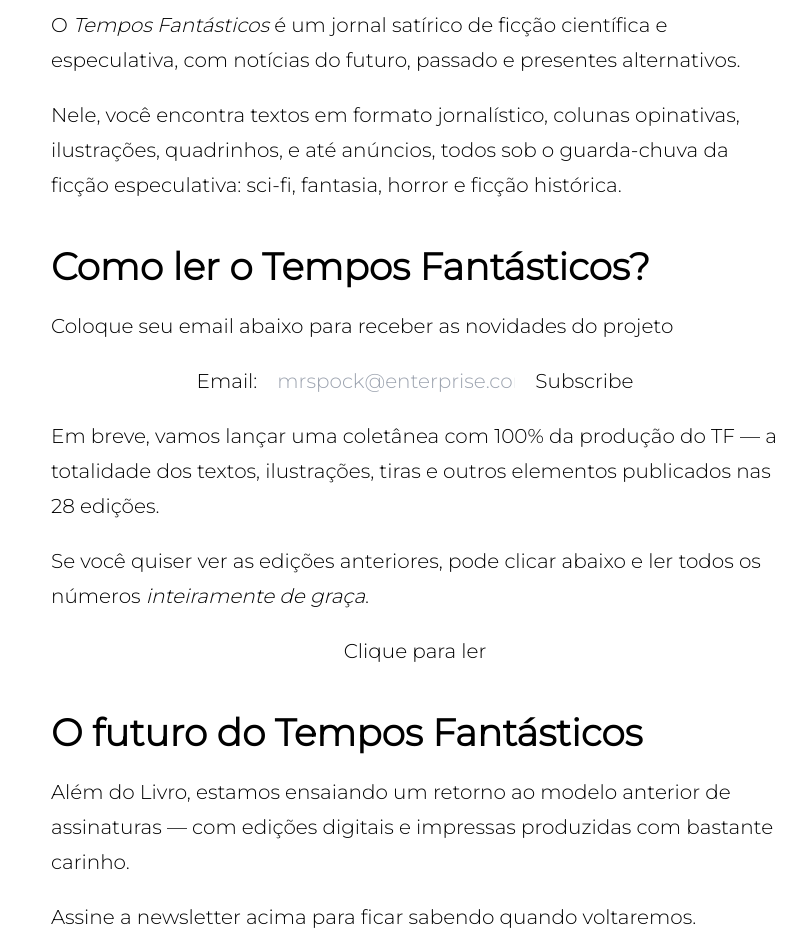
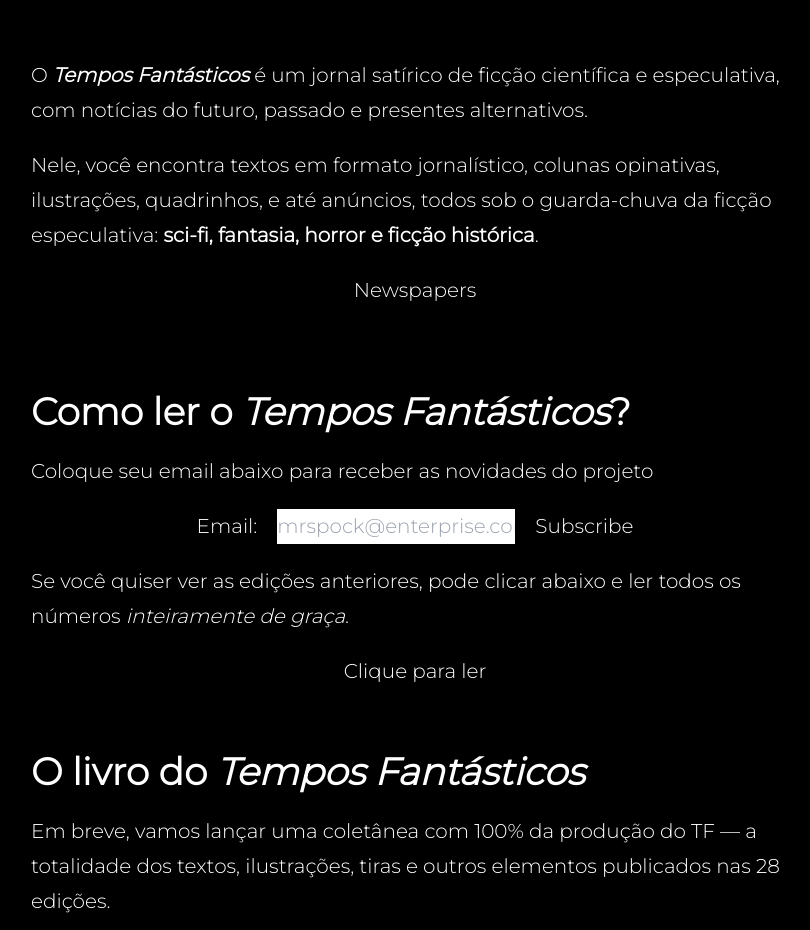
Before and after one commit to angelod1as/temposfantasticos, a Next.js app: page / in a window 1280 px wide. Shown: the part 232-1162 px from the top of the page, without its empty margins (225-1035 px from the left). Built offline with nearby package versions, Linux system fonts and the light colour scheme.

Commit message:
Update Page

```diff
--- a/src/app/globals.css
+++ b/src/app/globals.css
@@ -13,22 +13,18 @@
   --font-montserrat: "Montserrat";
 }
 
-html {
-  @apply font-serif flex flex-col justify-center items-center text-xl;
-}
-
-main {
-  @apply max-w-screen-md py-8 px-4;
-}
-
 h1 {
   @apply text-5xl w-full;
 }
 
 h2 {
-  @apply text-3xl w-full font-bold;
+  @apply text-3xl w-full font-bold mt-8;
 }
 
 p {
   @apply w-full;
 }
+
+b {
+  font-weight: 900;
+}
--- a/src/app/home/Home.tsx
+++ b/src/app/home/Home.tsx
@@ -1,8 +1,10 @@
 import { Button } from "@/components/Button"
 import { Link } from "@/components/Link"
 import { Logo } from "@/components/Logo"
+import { Newspapers } from "@/components/Newspapers"
 import { Separator } from "@/components/Separator"
 import { Substack } from "@/components/Substack"
+import { TF } from "@/components/TF"
 import React from "react"
 
 const driveUrl =
@@ -12,26 +14,27 @@ export const Home = () => {
   return (
     <div className="flex-center gap-4">
       <h1 className="hidden">Tempos Fantásticos</h1>
-      <Logo className="max-w-md" />
+      <Logo className="max-w-md mb-8" />
       <p>
-        O <i>Tempos Fantásticos</i> é um jornal satírico de ficção científica e
-        especulativa, com notícias do futuro, passado e presentes alternativos.
+        O <TF /> é um jornal satírico de ficção científica e especulativa, com
+        notícias do futuro, passado e presentes alternativos.
       </p>
       <p>
         Nele, você encontra textos em formato jornalístico, colunas opinativas,
         ilustrações, quadrinhos, e até anúncios, todos sob o guarda-chuva da
         ficção especulativa: <b>sci-fi, fantasia, horror e ficção histórica</b>.
       </p>
+      <Newspapers />
+
       <Separator />
-      <h2>Como ler o Tempos Fantásticos?</h2>
+
+      <h2>
+        Como ler o <TF />?
+      </h2>
 
       <p>Coloque seu email abaixo para receber as novidades do projeto</p>
       <Substack />
-      <p>
-        Em breve, vamos lançar uma coletânea com 100% da produção do TF — a
-        totalidade dos textos, ilustrações, tiras e outros elementos publicados
-        nas 28 edições.
-      </p>
+
       <p>
         Se você quiser ver as edições anteriores, pode clicar abaixo e ler todos
         os números <i>inteiramente de graça</i>.
@@ -41,8 +44,19 @@ export const Home = () => {
         <Button>Clique para ler</Button>
       </Link>
 
+      <h2>
+        O livro do <TF />
+      </h2>
+      <p>
+        Em breve, vamos lançar uma coletânea com 100% da produção do TF — a
+        totalidade dos textos, ilustrações, tiras e outros elementos publicados
+        nas 28 edições.
+      </p>
+
       <Separator />
-      <h2>O futuro do Tempos Fantásticos</h2>
+      <h2>
+        O futuro do <TF />
+      </h2>
       <p>
         Além do Livro, estamos ensaiando um retorno ao modelo anterior de
         assinaturas — com edições digitais e impressas produzidas com bastante
--- a/src/app/layout.tsx
+++ b/src/app/layout.tsx
@@ -1,29 +1,33 @@
-import type { Metadata } from "next";
-import { Inter, Merriweather, Montserrat } from "next/font/google";
-import clsx from "clsx";
-import "./globals.css";
+import type { Metadata } from "next"
+import { Merriweather, Montserrat } from "next/font/google"
+import clsx from "clsx"
+import "./globals.css"
 
 const merriweather = Merriweather({
   weight: "300",
   subsets: ["latin"],
   variable: "--font-merriweather",
-});
+  display: "swap",
+  adjustFontFallback: false,
+})
 
 const montserrat = Montserrat({
   weight: "300",
   subsets: ["latin"],
   variable: "--font-montserrat",
-});
+  display: "swap",
+  adjustFontFallback: false,
+})
 
 export const metadata: Metadata = {
   title: "Tempos Fantásticos",
   description: "Um jornal satírico de ficção científica e especulativa",
-};
+}
 
 export default function RootLayout({
   children,
 }: {
-  children: React.ReactNode;
+  children: React.ReactNode
 }) {
   return (
     <html
@@ -31,12 +35,13 @@ export default function RootLayout({
       className={clsx(
         montserrat.className,
         merriweather.className,
-        "font-serif"
+        "font-serif",
+        "font-serif flex flex-col justify-center items-center text-xl",
       )}
     >
-      <body className="flex flex-col justify-center items-center">
+      <body className="flex flex-col justify-center items-center bg-black text-white pt-10 pb-16 px-4">
         {children}
       </body>
     </html>
-  );
+  )
 }
--- a/src/app/page.tsx
+++ b/src/app/page.tsx
@@ -2,7 +2,7 @@ import { Home } from "./home/Home"
 
 export default function Index() {
   return (
-    <main>
+    <main className="max-w-screen-md">
       <Home />
     </main>
   )
--- a/src/components/Logo.tsx
+++ b/src/components/Logo.tsx
@@ -2,6 +2,7 @@ import React, { FC } from "react"
 import Horizontal from "../../public/logo-h.svg"
 import Vertical from "../../public/logo-tf.svg"
 import Monogram from "../../public/logo-tf.svg"
+import clsx from "clsx"
 
 type LogoProps = {
   variant?: "horizontal" | "vertical" | "monogram"
@@ -10,7 +11,7 @@ type LogoProps = {
 
 export const Logo: FC<LogoProps> = ({ variant = "horizontal", className }) => {
   const commonProps = {
-    className,
+    className: clsx(className, "fill-white"),
     alt: "Tempos Fantásticos logo",
   }
 
--- /dev/null
+++ b/src/components/Newspapers.tsx
@@ -0,0 +1,5 @@
+import React from "react"
+
+export const Newspapers = () => {
+  return <div>Newspapers</div>
+}
--- /dev/null
+++ b/src/components/TF.tsx
@@ -0,0 +1,9 @@
+import React from "react"
+
+export const TF = () => {
+  return (
+    <i>
+      <b>Tempos Fantásticos</b>
+    </i>
+  )
+}
```
